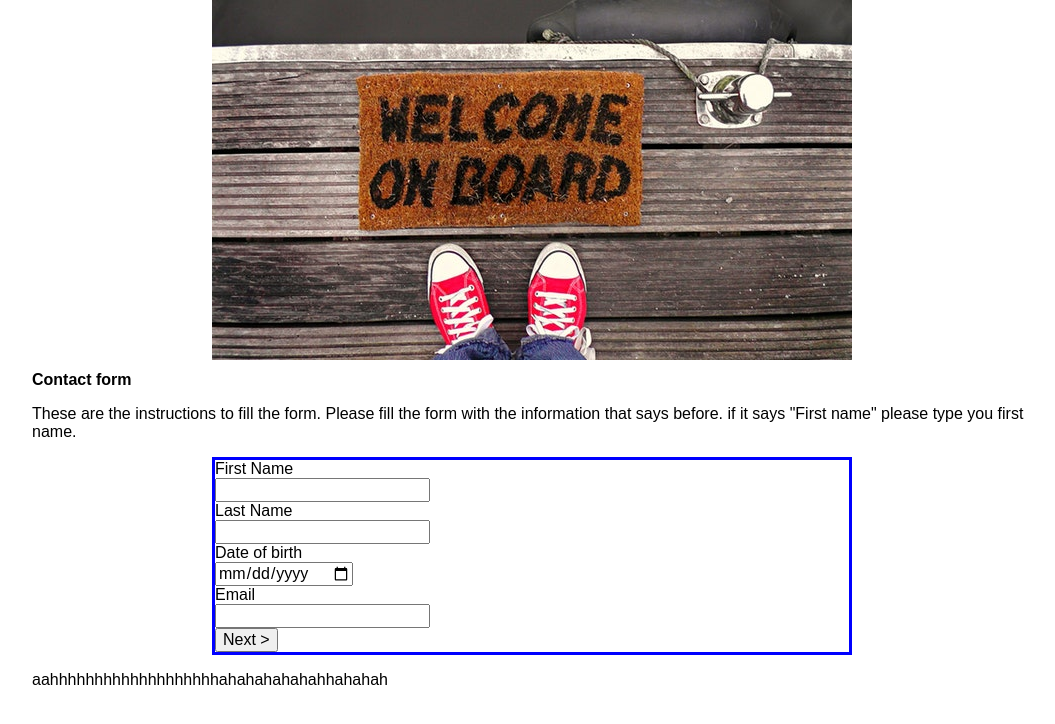
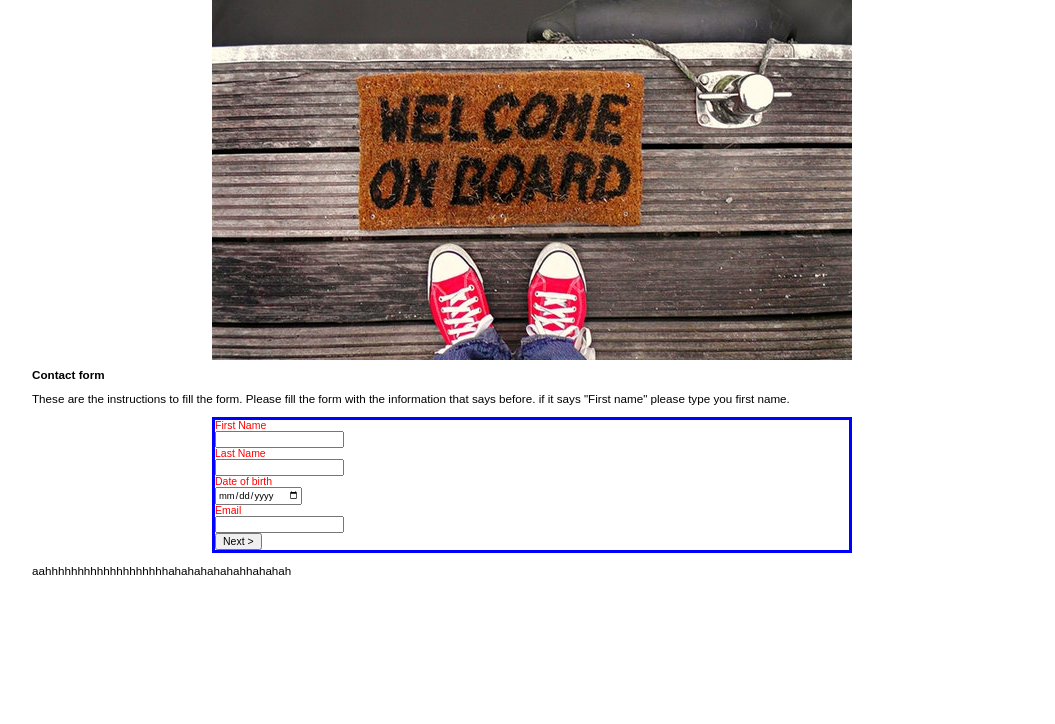
Before and after one commit to rjuliang/test, a plain HTML site: page index.html in a window 1280 px wide. Shown: the whole page, without its empty margins (108-1163 px from the left). Drawn offline with Linux system fonts and the light colour scheme.

Commit message:
responsive font size and img max width

```diff
--- a/style.css
+++ b/style.css
@@ -17,10 +17,7 @@ form {
 
 label{
   display: block;
-}
-
-.required{
-  border-color: red;
+  color: red;
 }
 
 input{
@@ -31,3 +28,11 @@ img {
   display: block;
   margin: 0 auto;
 }
+@media screen and (min-width: 600px){
+  *{
+    font-size: 90%;
+  }
+  img {
+    max-width: 100%;
+  }
+}
```
